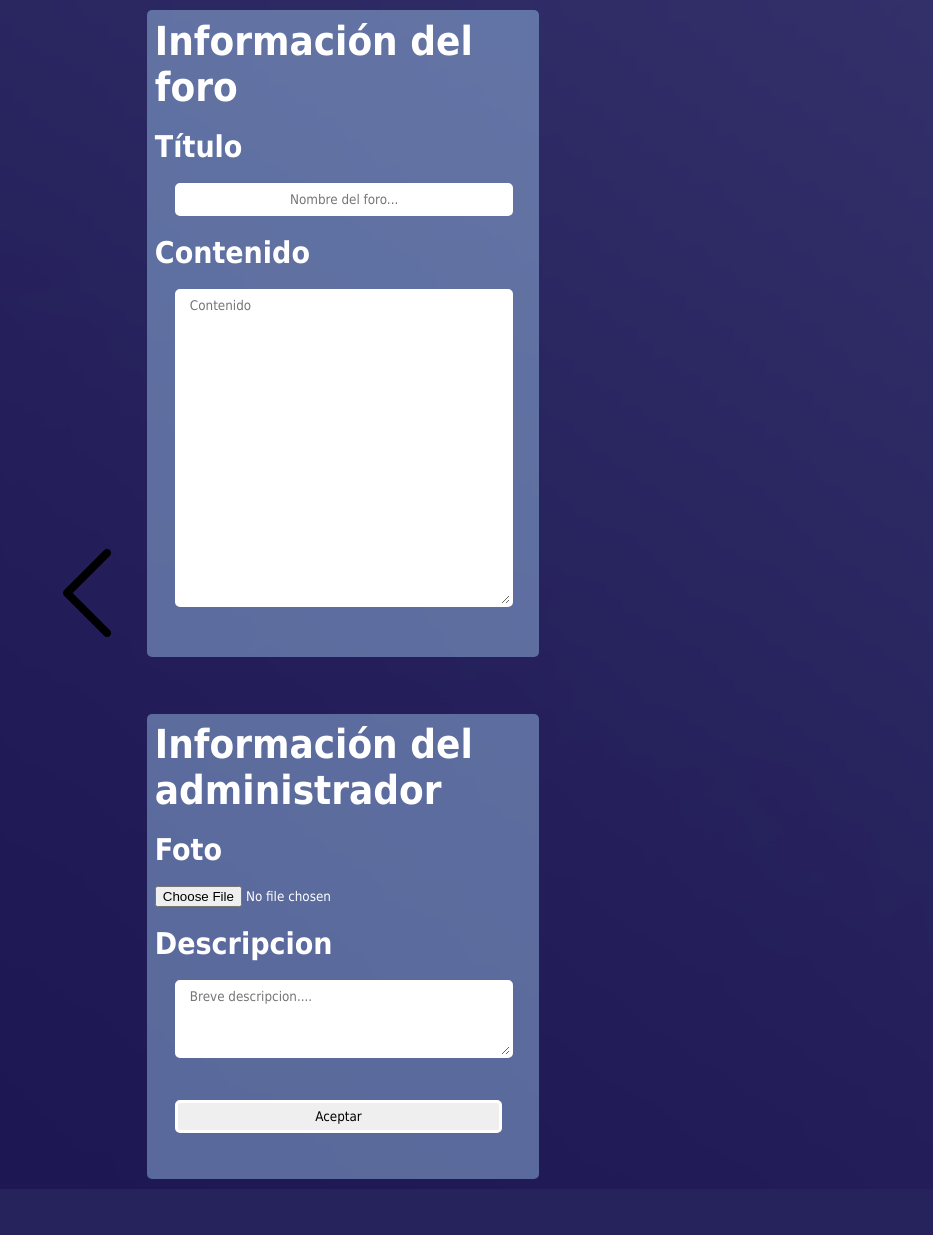
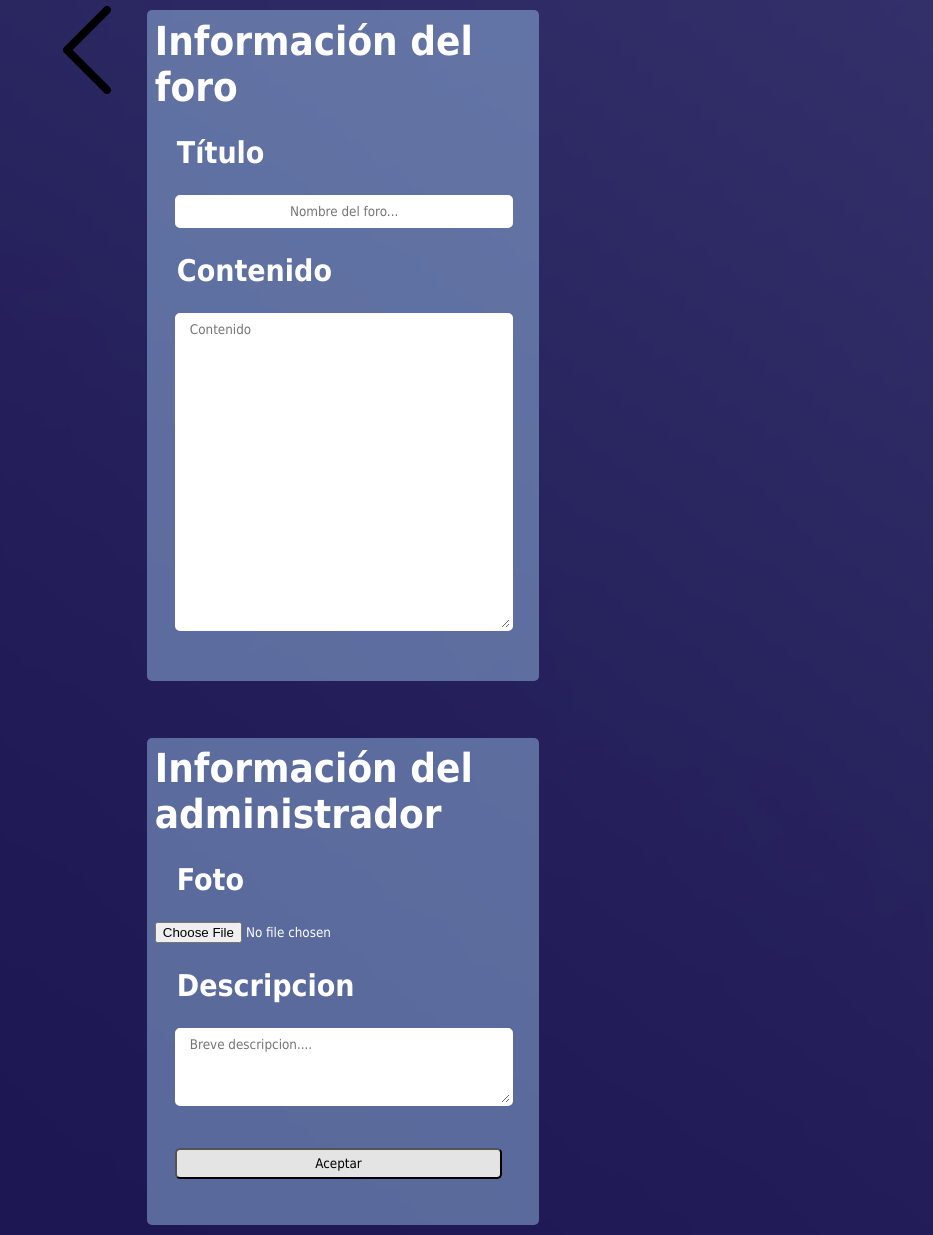
Before and after one commit to valle-code/Boolean, a PHP site: page /crearNoticia.php in a window 1280 px wide. Shown: the whole page, without its empty margins (347-1280 px from the left). Before the commit the page ends 1179 px from the top, so only its background shows below. Run offline with PHP 8.4, Linux system fonts and the light colour scheme; a user stored in the database is signed in; data comes from the database, SQL or seed files in the repository.

Commit message:
ciertas mejoras css e implementación del logout

```diff
--- /dev/null
+++ b/Logica/controladorCerrar.php
@@ -0,0 +1,5 @@
+<?php
+session_start();
+session_destroy();
+header("Location: ../Usuario/index.php");
+?>
--- a/Logica/controladorLogin.php
+++ b/Logica/controladorLogin.php
@@ -1,12 +1,10 @@
 <?php
 require("../Datos/conexion.php");
 
-// sistema de login
 if (isset($_POST['login'])) {
     $email = $_POST['email'];
     $psw = $_POST['psw'];
     $hash = hash('ripemd160', $psw);
-    // comprobar que no hay nulos
     if (empty($_POST['email']) || empty($_POST['psw'])) {
         header("Location: ../Usuario/error404.html");
     } else {
--- a/Usuario/crearNoticia.php
+++ b/Usuario/crearNoticia.php
@@ -30,13 +30,13 @@ if (isset($_SESSION['email'])) {
             <h1>Información del foro</h1>
             <br>
             <div class="caja" id="caja1">
-              <h2>Título</h2>
+              <h2 class = "label">Título</h2>
               <br>
               <input type="text" name="nombre" id = "nombre" placeholder="Nombre del foro..." required maxlength="20"/>
               <div class="aviso">
                 <p class = "warning" id = "warning1"></p>
               </div><br>
-              <h2>Contenido</h2>
+              <h2 class = "label">Contenido</h2>
               <br>
               <textarea id="contenido" name ="contenido" rows="20" cols="100" placeholder="Contenido" maxlength="4000"></textarea><br><br><br>
               <div class="aviso">
@@ -49,7 +49,7 @@ if (isset($_SESSION['email'])) {
             <h1>Información del administrador</h1>
             <br>
             <div class="caja" id="caja3">
-              <h2>Foto</h2>
+              <h2 class = "label">Foto</h2>
               <br>
               <input name="archivo" id="archivo" type="file" required/><br>
               <div class="aviso">
@@ -57,7 +57,7 @@ if (isset($_SESSION['email'])) {
               </div><br>
             </div>
             <div class="caja" id="caja4">
-              <h2>Descripcion</h2>
+              <h2 class = "label">Descripcion</h2>
               <br>
               <textarea id="descripcion" name ="descripcion" rows="4" cols="100" placeholder="Breve descripcion.... " maxlength="300"></textarea><br><br>
               <div class="aviso">
--- a/Usuario/estilos.css
+++ b/Usuario/estilos.css
@@ -374,8 +374,56 @@ input[type="submit"] {
   margin-left: 20px;
   border-radius: 5px;
   text-align: center;
-  border: solid white;
+  background-color: rgb(228, 228, 228);
   color: black;
+}
+
+/* hover en input type submit */
+input[type="submit"]:hover {
+  /* animation*/
+  animation: shake 0.5s;
+  animation-iteration-count: infinite;
+  animation-timing-function: linear;
+  animation-fill-mode: forwards;
+  /* transition */
+  transition: 1s;
+  background-color: rgb(0, 0, 0);
+  color: white;
+  /* smooth */
+  -webkit-animation: cubic-bezier(1, 0, 0, 1);
+  -webkit-animation-iteration-count: infinite;
+  -webkit-animation-timing-function: linear;
+  -webkit-animation-fill-mode: forwards;
+  -webkit-transition: 1s;
+
+  transition: transform 0.5s;
+  transform: scale(1.1);
+  cursor: pointer;
+}
+
+/* cursor input type file */
+input[type="file"] {
+  cursor: pointer;
+}
+
+/* image transition */
+img:hover {
+  transition: transform 0.5s;
+  transform: scale(1.3);
+}
+
+/* transition after image hover */
+img:hover:after {
+  transition: transform 0.5s;
+  transform: scale(1.3);
+}
+
+#img-Articulo:hover {
+  transform: scale(1);
+}
+
+.imgPerfil:hover {
+  transform: scale(1);
 }
 
 .flex-row{
@@ -425,9 +473,10 @@ body {
   flex-direction: column;
   align-items: center;
   width: 100vw;
-  height: 200vh;
   padding: 0;
 }
+
+
 
 /* .imgwrapper {
   display: flex;
@@ -437,8 +486,8 @@ body {
   position: relative;
 } */
 
-.lol {
-  margin-left: 21px;
+#foto {
+  margin-left: 10px;
 }
 
 .arregloPerfil {
@@ -511,10 +560,13 @@ body {
   background-size: cover;
   box-sizing: border-box;
   display: flex;
-  justify-content: center;
-  align-items: center;
   width: 40%;
-  height: 80%;
+}
+
+.label {
+  padding: 6px 12px;
+  margin-left: 10px;
+  color: white;
 }
 
 #grupo1 {
--- a/Usuario/index.php
+++ b/Usuario/index.php
@@ -76,7 +76,11 @@ $resultado = mysqli_query($conexion, $sql);
                 </p>
                 <br><br>
                 <div id="botones">
-                    <a href="./login.php" class="boton">Iniciar sesión</a>
+                    <?php if ($email != '') { ?>
+                        <a href="../Logica/controladorCerrar.php" class="boton">Cerrar sesión</a>
+                    <?php } else { ?>
+                        <a href="./login.php" class="boton">Iniciar sesión</a>
+                    <?php } ?>
                     <a href="./registro.php" class="boton">Registrarse</a>
                 </div>
             </div>
--- a/Usuario/usuarios.php
+++ b/Usuario/usuarios.php
@@ -90,7 +90,8 @@ if (isset($_SESSION['email'])) {
                             <th></th>
                         </div>
                     </tr>
-                </thead <tbody>
+                </thead>
+                <tbody>
                 <?php
                 if ($resultado) {
                     while ($fila = mysqli_fetch_array($resultado)) {
```
Also changed, not shown: Usuario/perfil.php (+11 -3 lines).
